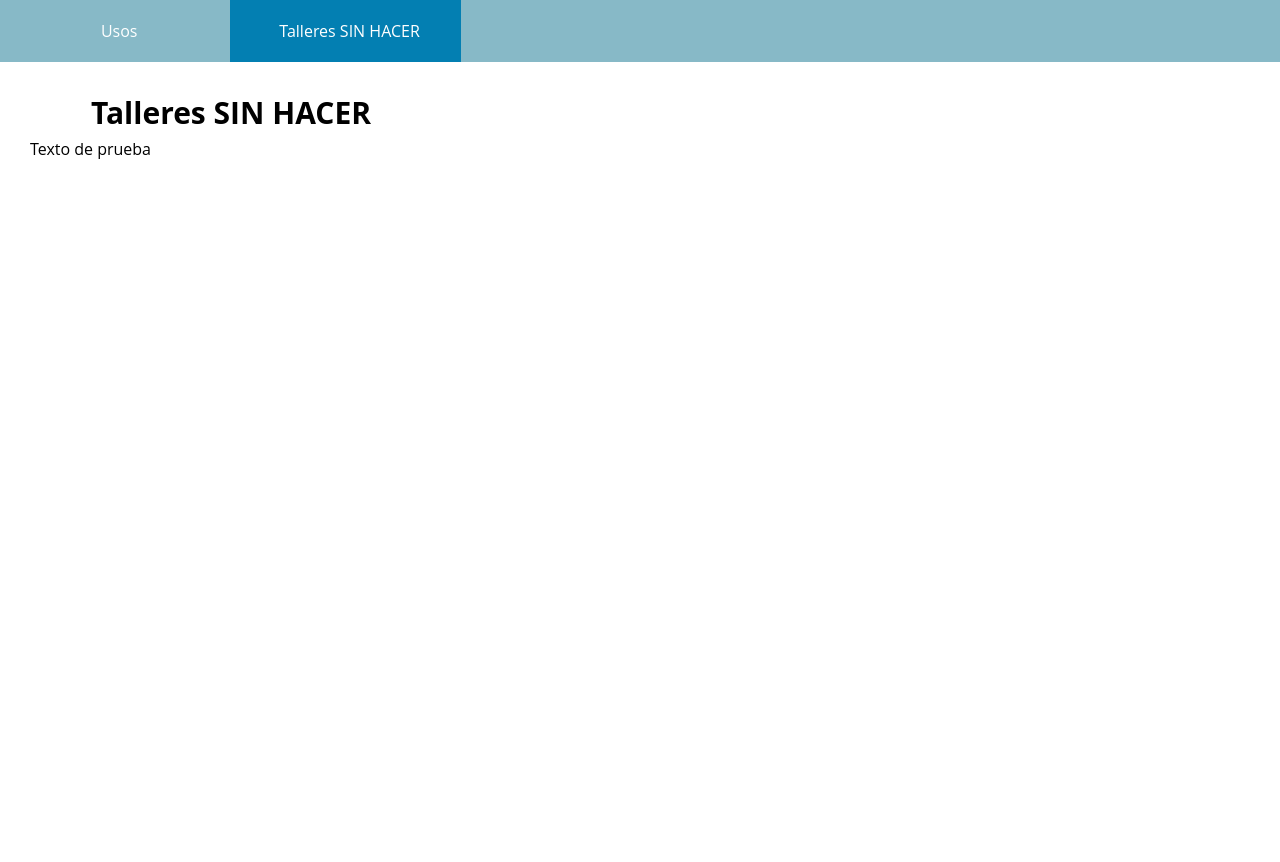
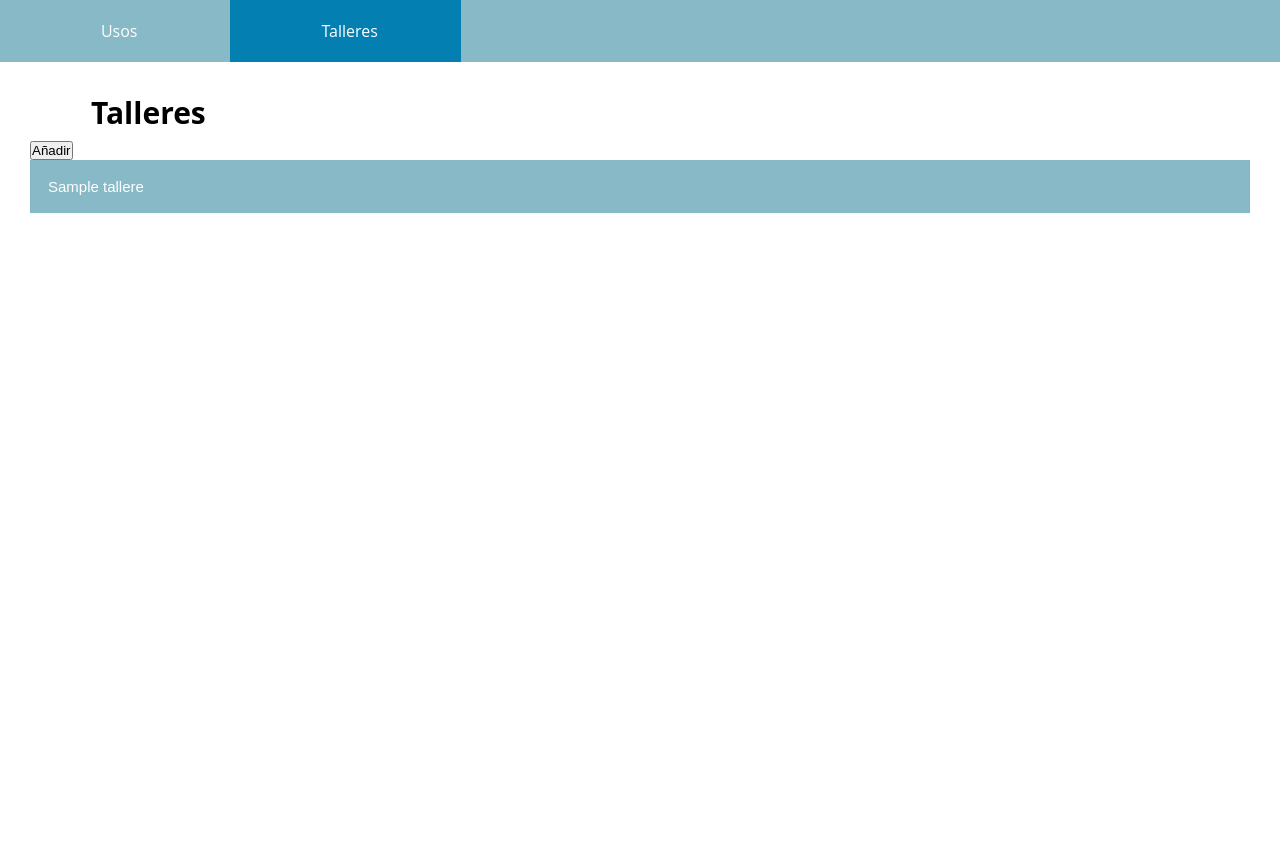
Before and after one commit to alesancor1/IISSI-AutoescuelaTrafico, a PHP site: the page made by AutoescuelaTrafico/app/views/vehiculos/usosYTalleresView.php in a window 1280 px wide, after a click on "Talleres". Run offline with PHP 8.4, Linux system fonts and the light colour scheme; the template is opened without the code that fills it: most values are stand-ins (such as "Sample title", 1, 10 or a date in 2020).

Commit message:
Talleres.

```diff
--- /dev/null
+++ b/AutoescuelaTrafico/app/views/vehiculos/addTallerView.php
@@ -0,0 +1,42 @@
+<!DOCTYPE html>
+<html>
+<head>
+	<!-- PERSONALIZAR ESTE CSS -->
+    <link rel="stylesheet" type="text/css" href="./css/addAnunciosView.css">
+</head>
+    <body>
+
+    	<div class="overlay" id="overlay">
+            <div class = "popup" id = "popup">
+                <h1 class ="nuevo">NUEVO TALLER</h1>
+
+                <form action="?controller=Vehiculos&action=addTaller" class="form-container" method = "post">
+
+					<div class="nombreTaller">
+						<label for="nombreTaller"><b>Nombre del taller</b></label>
+						<input type="text" placeholder="Inserte el nombre" name="nombreTaller" id="nombreTaller" required>
+					</div>
+
+					<div class="direccionTaller">
+						<label for="direccionTaller"><b>Dirección del taller</b></label>
+						<input type="text" placeholder="Introduzca la dirección" name="direccionTaller" id="direccionTaller" required>
+					</div>
+
+                    <div class = "telefonoTaller">
+                        <label for="telefonoTaller"><b>Sistema operativo del PC</b></label>
+                        <input type="text" placeholder="Inserte el número de teléfono" name="telefonoTaller" id="telefonoTaller" required>
+                    </div>
+
+                    <div class = "botones">
+                        <button type="button" class="volver" id='closePopup'> < Volver</button>
+                        <button type="submit" class="enviar">Enviar</button>
+                    </div>
+
+                </form>
+
+            </div>
+
+        </div>
+
+    </body>
+</html>
--- a/AutoescuelaTrafico/app/views/vehiculos/usosYTalleresView.php
+++ b/AutoescuelaTrafico/app/views/vehiculos/usosYTalleresView.php
@@ -5,6 +5,33 @@
 		<title>Usos y talleres</title>
 		<link rel="stylesheet" href="./css/tables.css">
 		<style>
+			/* ACORDEON */
+			.accordionContent {
+				background-color: #87B9C7;
+				color: #fff;
+				cursor: pointer;
+				padding: 18px;
+				width: 100%;
+				border: none;
+				text-align: left;
+				outline: none;
+				font-size: 15px;
+				transition: 0.4s;
+			}
+
+			.accordionContent .active, .accordionContent:hover {
+				background-color: #037FB2;
+			}
+
+			.panel {
+				padding: 0 18px;
+				background-color: white;
+				max-height: 0;
+				overflow: hidden;
+				transition: max-height 0.2s ease-out;
+			}
+
+
 			/* TABS */
 			* {
 				margin: 0;
@@ -98,7 +125,7 @@
 				</li>
 
 				<li>
-					<a href="#tab2"><span class="tab-text">Talleres SIN HACER</span></a>
+					<a href="#tab2"><span class="tab-text">Talleres</span></a>
 				</li>
 
 			</ul>
@@ -106,6 +133,14 @@
 			<div class="secciones">
 				<article id="tab1">
 					<h1>Usos de vehículos</h1>
+
+					<div class="filtros">
+						<form class="" id="" action="?controller=Vehiculos&action=getUsosYTalleres" method="POST">
+							<label for="filtro">Busque alumnos o vehículos (modelo o matricula):</label>
+							<input type="text" id="filtro" name="filtro">
+							<input type="submit" hidden>
+						</form>
+					</div>
 
 					<table>
 						<tr>
@@ -129,10 +164,30 @@
 				</article>
 
 				<article id="tab2">
-					<h1>Talleres SIN HACER</h1>
-					<p>
-						Texto de prueba
-					</p>
+					<h1>Talleres</h1>
+
+					<div>
+						<button class="nuevaEntrada" id="openPopup">Añadir</button>
+					</div>
+
+					<?php require_once __DIR__."/addTallerView.php";?>
+					<script type="text/javascript" src="./js/popup.js"></script>
+
+					<?php
+						foreach($talleres as $taller){
+							echo "<button class='accordionContent'>" . $taller->NOMBRE . "</button>";
+							echo "<div class='panel'>";
+							echo "<p>Dirección: " . $taller->DIRECCION . "</p>";
+							echo "<p>Teléfono: " . $taller->TELEFONO . "</p>";
+							echo "<form class='' id='' action='?controller=Vehiculos&action=deleteTaller' method='POST'>";
+							echo "<input type='hidden' id='nombreTaller' name='nombreTaller' value='" . $taller->NOMBRE . "'>";
+							echo "<input type='hidden' id='direccionTaller' name='direccionTaller' value='" . $taller->DIRECCION . "'>";
+							echo "<input type='hidden' id='telefonoTaller' name='telefonoTaller' value='" . $taller->TELEFONO . "'>";
+							echo "<button type='submit' class='eliminarTaller'>X</button>";
+							echo "</form>";
+							echo "</div>";
+						}
+					?>
 				</article>
 			</div>
 
```
Also changed, not shown: AutoescuelaTrafico/app/controllers/VehiculosController.php (+17 -4 lines), AutoescuelaTrafico/app/models/VehiculosModel.php (+19 -0 lines).
